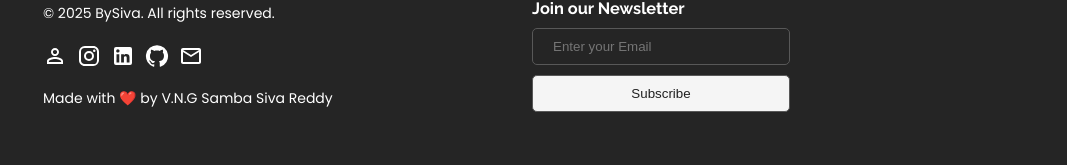
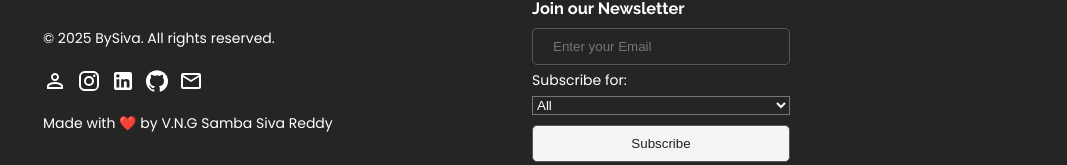
Before and after one commit to sambasivareddy-ch/writes-by-siva, a Next.js app: page / in a window 1280 px wide. Shown: the part 878-1043 px from the top of the page, without its empty margins (213-1280 px from the left). Built offline with nearby package versions, Linux system fonts and the light colour scheme; no server answers.

Commit message:
Add 'subscribe for' in newsletter

```diff
--- a/src/components/Newsletter.js
+++ b/src/components/Newsletter.js
@@ -8,6 +8,7 @@ const Newsletter = () => {
     const classes = highlightFooter ? styles['news-letter_wrapper-highlight']: styles['news-letter_wrapper']
     const [email, setEmail] = useState('');
     const [message, setMessage] = useState('');
+    const [subscribedFor, setSubscribedFor] = useState('all');
 
     useEffect(() => {
         setTimeout(() => {
@@ -29,7 +30,8 @@ const Newsletter = () => {
                     'Content-Type': 'application/json',
                 },
                 body: JSON.stringify({
-                    email
+                    email,
+                    subscribedFor
                 })
             })
 
@@ -57,6 +59,16 @@ const Newsletter = () => {
                     onChange={(e) => setEmail(e.target.value)}
                     required
                 />
+                <label htmlFor="select">
+                    <p>Subscribe for:</p>
+                </label>
+                <select name="select" defaultValue={"all"} onChange={(e) => {
+                    setSubscribedFor(e.target.value)
+                }}>
+                    <option value="all">All</option>
+                    <option value="tech">Tech</option>
+                    <option value="personal">Personal</option>
+                </select>
                 <p>{message.length !== 0 && message}</p>
                 <button type="submit">Subscribe</button>
             </form>
```
